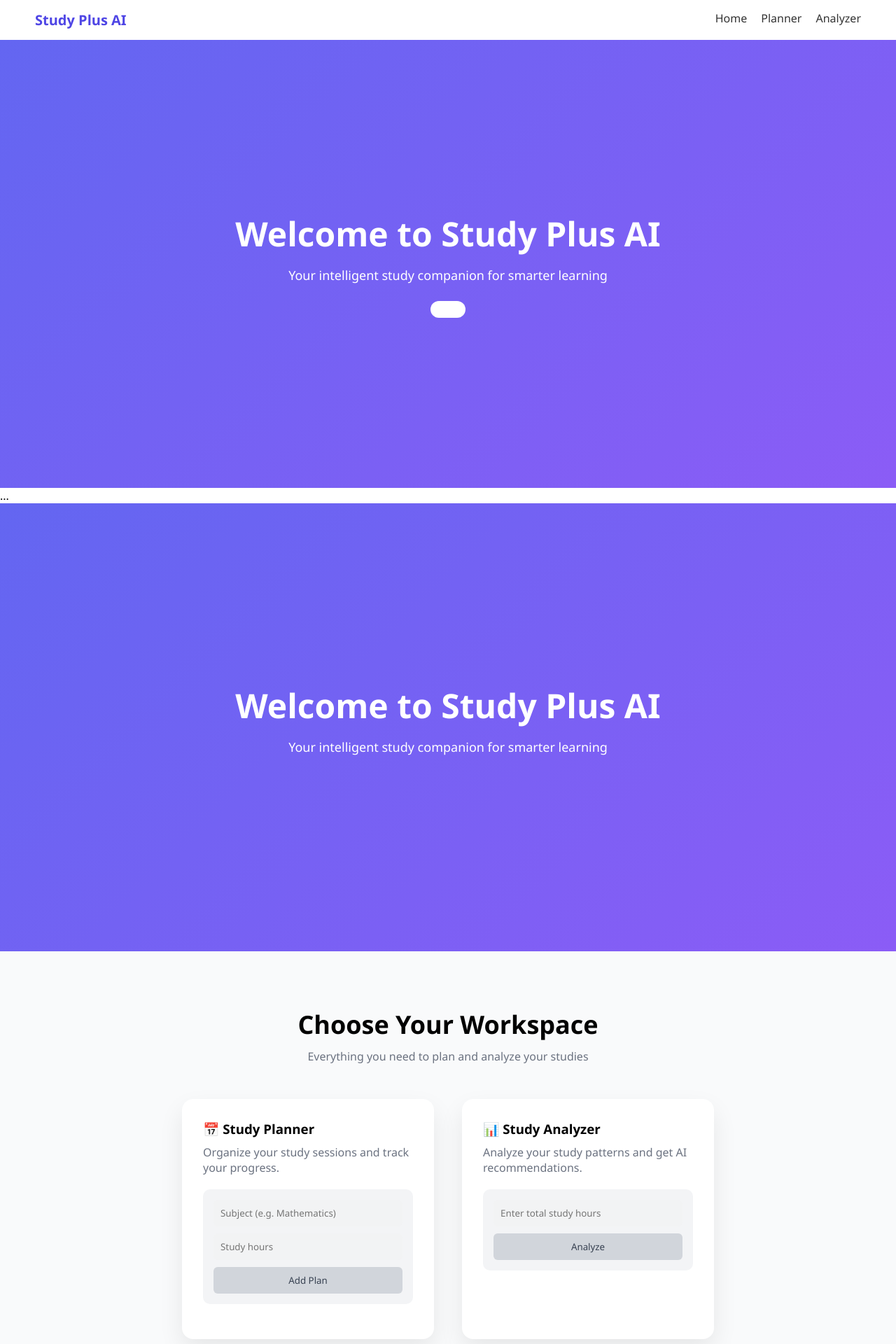
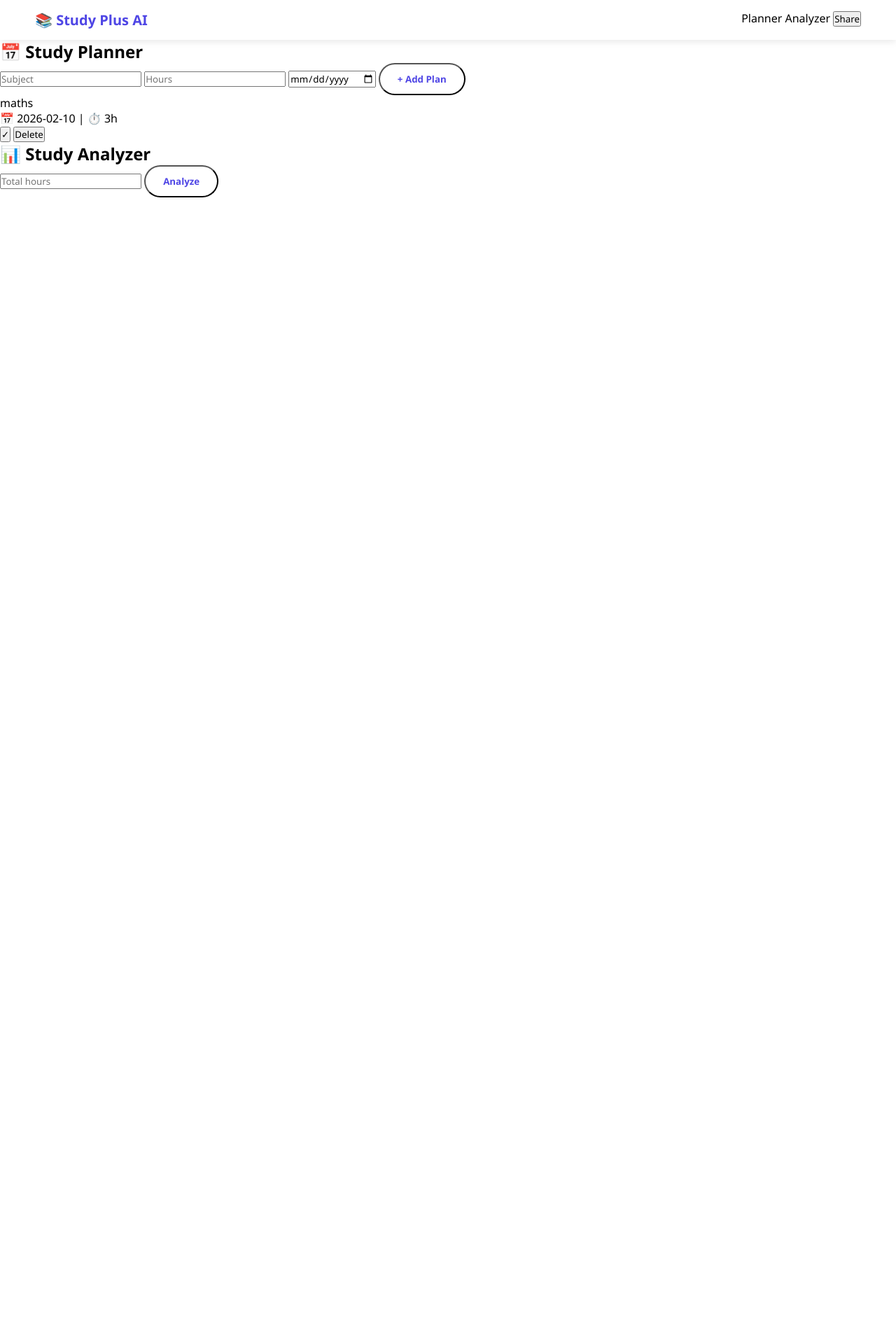
Before and after one commit to jasmansinghtak948-eng/Studyplusai, a Flask app: page / in a window 1280 px wide. Shown: the top 1920 px of the page at 70% size. After the commit the page ends 282 px from the top, so only its background shows below. Run offline with Flask 3, Linux system fonts and the light colour scheme; a map, chart or similar area stays blank.

Commit message:
Update index.html

```diff
--- a/templates/index.html
+++ b/templates/index.html
@@ -1,146 +1,54 @@
 <!DOCTYPE html>
-<html lang="en">
+<html>
 <head>
-    <meta charset="UTF-8">
-    <title>Study Plus AI</title>
-    <link rel="stylesheet" href="{{ url_for('static', filename='style.css') }}">
+  <title>Study Plus AI</title>
+  <link rel="stylesheet" href="/static/style.css">
+  <meta charset="UTF-8">
+  <meta name="viewport" content="width=device-width, initial-scale=1.0">
+  <meta name="theme-color" content="#6366f1">
 </head>
 <body>
 
-<!-- NAVBAR -->
 <nav class="navbar">
-    <div class="logo">Study Plus AI</div>
-    <ul>
-        <li><a href="/">Home</a></li>
-        <li><a href="/planner">Planner</a></li>
-        <li><a href="/analyzer">Analyzer</a></li>
-    </ul>
+  <div class="logo">📚 Study Plus AI</div>
+  <div class="nav-links">
+    <a onclick="scrollTo('planner')">Planner</a>
+    <a onclick="scrollTo('analyzer')">Analyzer</a>
+    <button class="share-btn" onclick="shareApp()">Share</button>
+  </div>
 </nav>
 
-<!-- HERO / LANDING SECTION -->
-<section class="hero">
-    <h1>Welcome to Study Plus AI</h1>
-    <p>Your intelligent study companion for smarter learning</p>
-    <a href="/planner" class="btn"></a>
-</section>
-<body>
-
-    <!-- NAVBAR -->
-    <nav>...</nav>
-
-    <!-- HERO SECTION -->
-    <section class="hero">
-        <h1>Welcome to Study Plus AI</h1>
-        <p>Your intelligent study companion for smarter learning</p>
-    </section>
-
-    <!-- CENTRAL MAIN SECTION (PASTE HERE 👇) -->
-    <section class="central-section">
-        <h2>Choose Your Workspace</h2>
-        <p class="subtitle">Everything you need to plan and analyze your studies</p>
-
-        <div class="central-cards">
-
-            <!-- STUDY PLANNER -->
-            <a href="/planner" class="central-card link-card">
-                <h3>📅 Study Planner</h3>
-                <p>Organize your study sessions and track your progress.</p>
-
-                <div class="fake-box">
-                    <input type="text" placeholder="Subject (e.g. Mathematics)" disabled>
-                    <input type="text" placeholder="Study hours" disabled>
-                    <button disabled>Add Plan</button>
-                </div>
-            </a>
-
-            <!-- STUDY ANALYZER -->
-            <a href="/analyzer" class="central-card link-card">
-                <h3>📊 Study Analyzer</h3>
-                <p>Analyze your study patterns and get AI recommendations.</p>
-
-                <div class="fake-box">
-                    <input type="text" placeholder="Enter total study hours" disabled>
-                    <button disabled>Analyze</button>
-                </div>
-            </a>
-
-        </div>
-    </section>
-
-    <!-- FOOTER -->
-    <footer>...</footer>
-
-</body>
-
-<!-- WHY CHOOSE SECTION -->
-<section class="features">
-    <h2>✨ Why Choose Study Plus AI?</h2>
-
-    <div class="feature-box">
-        <div class="card">
-            <h3>⏱ Smart Time Tracking</h3>
-            <p>Track your study hours efficiently and identify patterns.</p>
-        </div>
-
-        <div class="card">
-            <h3>🎯 AI Recommendations</h3>
-            <p>Get personalized study tips based on your habits.</p>
-        </div>
-
-        <div class="card">
-            <h3>📊 Progress Analytics</h3>
-            <p>Visualize your study progress with clear insights.</p>
-        </div>
-    </div>
+<section id="planner" class="section">
+  <h2>📅 Study Planner</h2>
+  <div class="form-container">
+    <input id="subject" type="text" placeholder="Subject" required>
+    <input id="hours" type="number" step="0.5" placeholder="Hours" min="0.5" required>
+    <input id="date" type="date" required>
+    <button onclick="addPlan()" class="btn">+ Add Plan</button>
+  </div>
+  <div id="plansList" class="plans-list"></div>
 </section>
 
-<!-- HOW IT WORKS -->
-<section class="how-it-works">
-    <h2>⚙️ How Study Plus AI Works</h2>
-
-    <div class="steps">
-        <div class="step">
-            <span>1</span>
-            <h3>Plan Your Study</h3>
-            <p>Create daily or weekly study plans in minutes.</p>
-        </div>
-
-        <div class="step">
-            <span>2</span>
-            <h3>Track & Analyze</h3>
-            <p>Monitor study hours and analyze productivity patterns.</p>
-        </div>
-
-        <div class="step">
-            <span>3</span>
-            <h3>Improve with AI</h3>
-            <p>Get smart AI-based suggestions to study better.</p>
-        </div>
-    </div>
+<section id="analyzer" class="section">
+  <h2>📊 Study Analyzer</h2>
+  <div class="form-container">
+    <input id="analyzeHours" type="number" step="0.1" placeholder="Total hours" min="0" required>
+    <button onclick="analyze()" class="btn">Analyze</button>
+  </div>
+  <div id="result" class="result"></div>
+  <canvas id="chart"></canvas>
 </section>
 
-<!-- PROBLEM & SOLUTION -->
-<section class="problem">
-    <h2>🎓 The Problem We Solve</h2>
-    <p>
-        Students struggle with time management, lack of motivation,
-        and ineffective study routines. Study Plus AI bridges this gap
-        by combining planning, analytics, and AI-powered insights
-        into one simple platform.
-    </p>
-</section>
+<div id="shareModal" class="modal" style="display:none;">
+  <div class="modal-content">
+    <span onclick="closeShare()" style="cursor:pointer;float:right;font-size:24px;">✕</span>
+    <h2>Share Study Plus AI</h2>
+    <input id="shareLink" type="text" readonly>
+    <button onclick="copyLink()" class="btn">Copy Link</button>
+  </div>
+</div>
 
-<!-- FINAL CTA -->
-<section class="final-cta">
-    <h2>Ready to study smarter?</h2>
-    <p>Start using Study Plus AI and take control of your learning journey.</p>
-    <a href="/planner" class="btn dark">Start Now</a>
-</section>
-
-<!-- ENDING / FOOTER -->
-<footer class="footer">
-    <p>© 2026 Study Plus AI. Empower your learning journey.</p>
-</footer>
-
+<script src="https://cdn.jsdelivr.net/npm/chart.js"></script>
+<script src="/static/script.js"></script>
 </body>
 </html>
```
